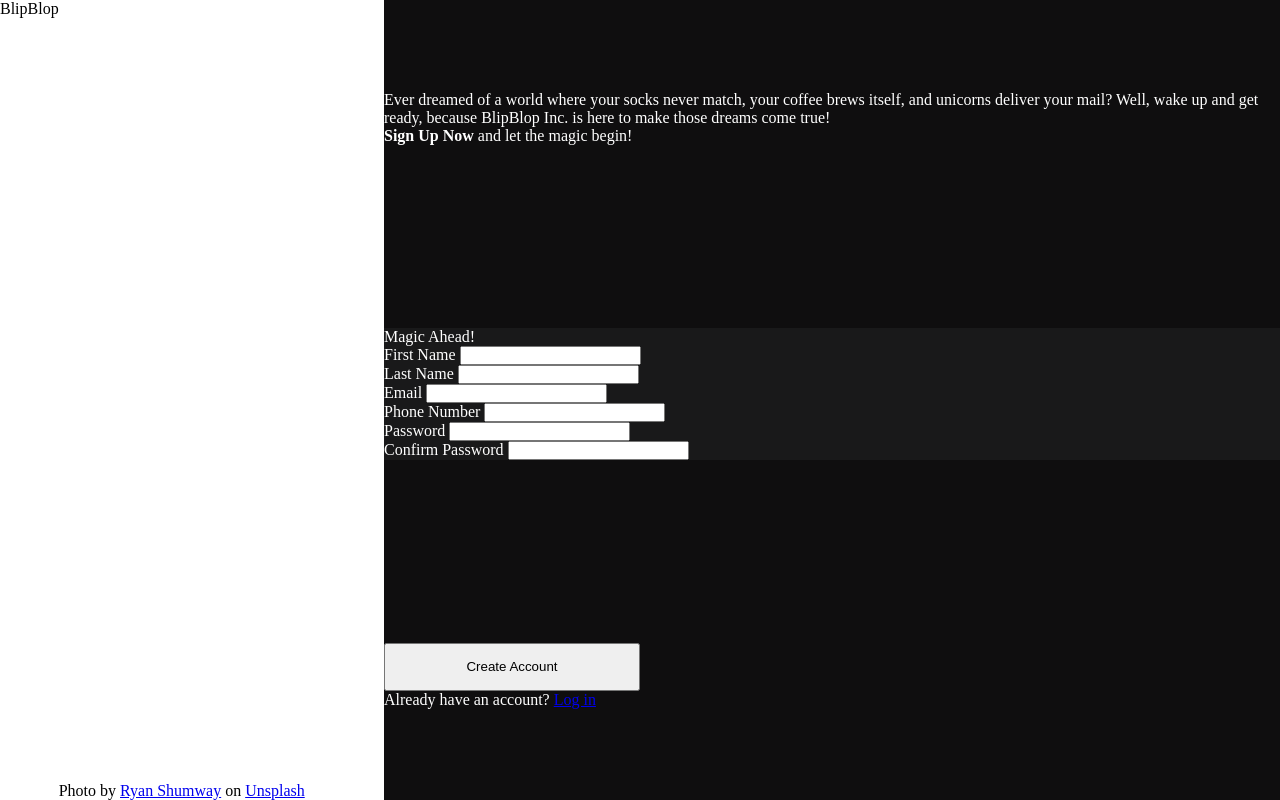
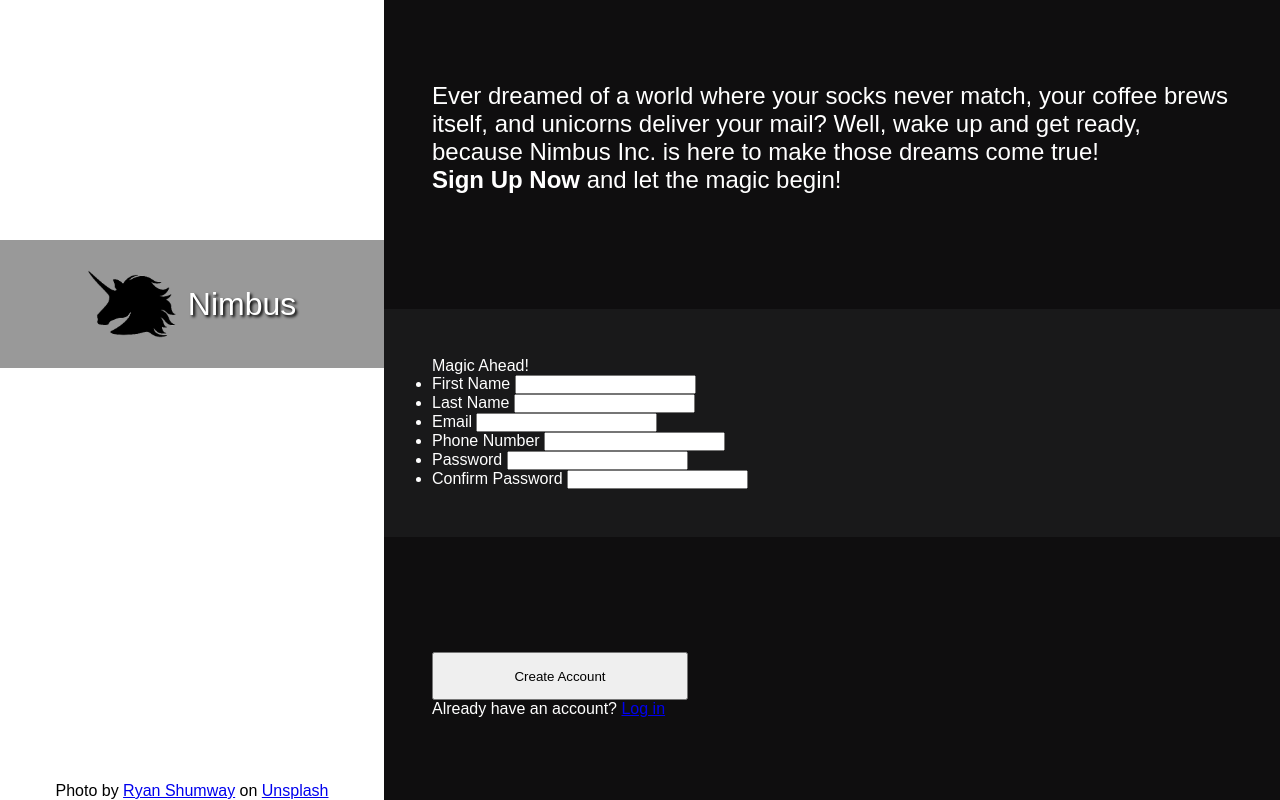
Before and after one commit to Ridyl/sign-up-form, a plain HTML site: page index.html in a window 1280 px wide. Drawn offline with Linux system fonts and the light colour scheme.

Commit message:
Finished left side logo styling, added bakground color to help stand out from background-image.

```diff
--- a/index.html
+++ b/index.html
@@ -8,14 +8,17 @@
 </head>
 <body>
     <div class="left">
-        <span class="logo">BlipBlop</span>
+        <div class="logo-background">
+            <img src="images/pngwing.com.png">
+            <span class="logo">Nimbus</span>
+        </div>
         <div class="bottom-wrapper">
             <span class="credit">Photo by <a href="https://unsplash.com/@shumzilla"> Ryan Shumway</a> on <a href="https://unsplash.com/">Unsplash</a></span>
         </div>
     </div>
     <div class="right">
         <div class="header">
-            <p class="fake-signup">Ever dreamed of a world where your socks never match, your coffee brews itself, and unicorns deliver your mail? Well, wake up and get ready, because BlipBlop Inc. is here to make those dreams come true!</p>
+            <p class="fake-signup">Ever dreamed of a world where your socks never match, your coffee brews itself, and unicorns deliver your mail? Well, wake up and get ready, because Nimbus Inc. is here to make those dreams come true!</p>
             <p class="fake-hook"><strong>Sign Up Now</strong> and let the magic begin!</p>
         </div>
         <div class="sign-up-sheet">
--- a/style.css
+++ b/style.css
@@ -4,6 +4,7 @@
 }
 
 body {
+    font-family: fantasy;
     display: flex;
     width: 100vw;
     height: 100vh;
@@ -13,11 +14,32 @@ body {
     background-image: url(images/ryan-shumway--n5F3fH0lIY-unsplash.jpg);
     background-size: cover;
     display: flex;
+    flex-direction: column;
+    justify-content: space-between;
+    align-items: center;
     width: 30vw;
 }
 
-.bottom-wrapper {
-    align-self: flex-end;
+.logo-background {
+    background-color: rgba(0, 0, 0, 0.4);
+    margin-top: 30vh;
+    width: 30vw;
+    height: 128px;
+    display: flex;
+    justify-content: center;
+    align-items: center;
+}
+
+img {
+    height: 88px;
+    width: 88px;
+    margin-right: 12px;
+}
+
+.logo {
+    color: white;
+    font-size: xx-large;
+    text-shadow: 2px 2px 3px black;
 }
 
 .right {
@@ -27,6 +49,16 @@ body {
     justify-content: space-around;
     background-color: rgb(15, 14, 15);
     color: white;
+}
+
+.header,
+.sign-up-sheet,
+.create-area {
+    padding: 48px;
+}
+
+.header {
+    font-size: x-large;
 }
 
 .sign-up-sheet {
```
Also changed, not shown: images/pngwing.com.png (added).
